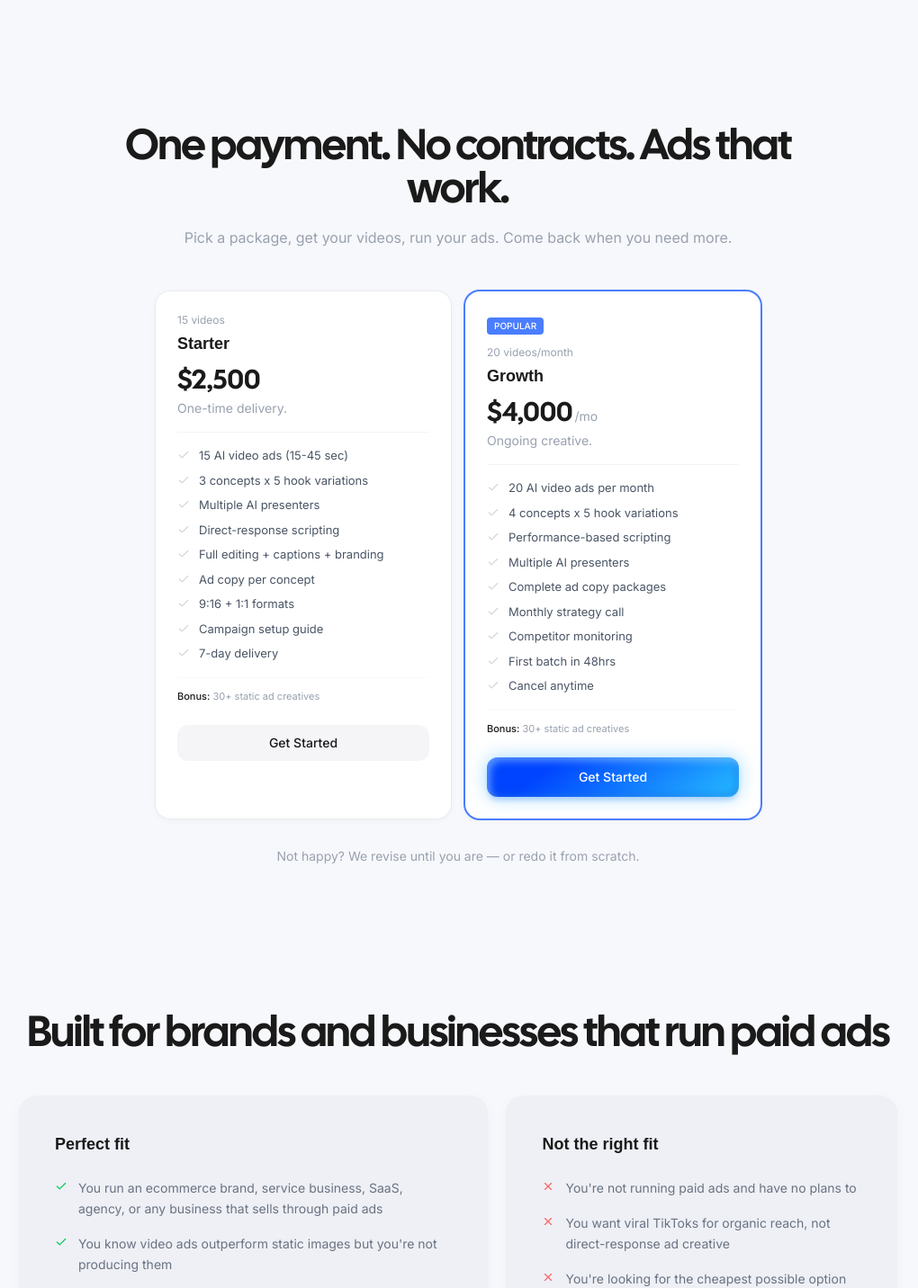
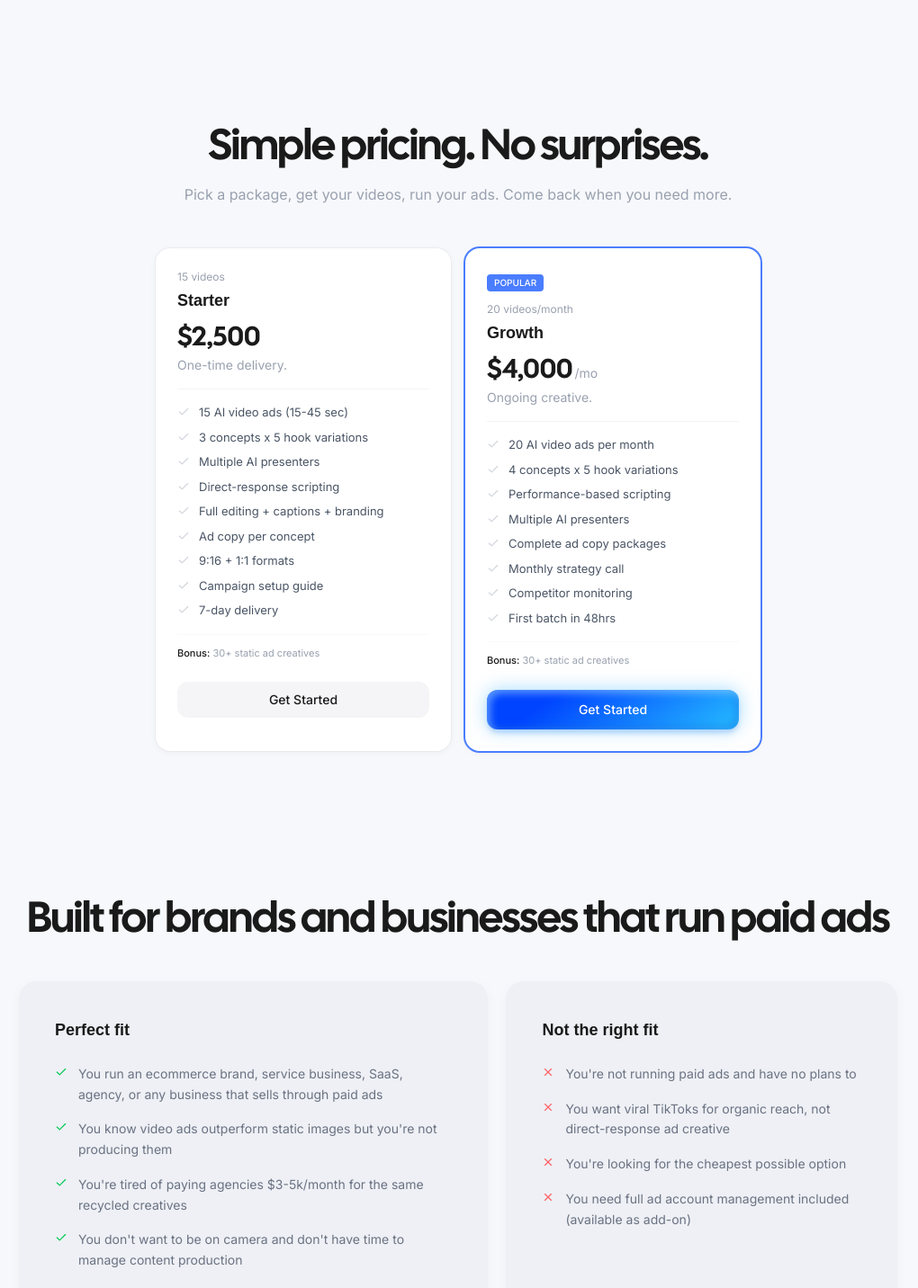
Before and after one commit to Scaler712/the-ad-engine, a Next.js app: page / in a window 1280 px wide. Shown: the part 5960-7392 px from the top of the page at 90% size, without its empty margins (131-1151 px from the left). Built offline with nearby package versions, Linux system fonts and the light colour scheme.

Commit message:
copy: remove guarantee text and contract references
Monthly plan makes "no contracts" messaging inconsistent.

Co-Authored-By: Claude Opus 4.6 (1M context) <noreply@anthropic.com>

```diff
--- a/src/components/cta.tsx
+++ b/src/components/cta.tsx
@@ -41,9 +41,6 @@ export function CTA() {
             </a>
           </div>
 
-          <p className="text-xs text-gray-400">
-            No contracts. No commitments. Not happy? We revise or redo. No questions.
-          </p>
         </motion.div>
       </div>
     </section>
--- a/src/components/pricing.tsx
+++ b/src/components/pricing.tsx
@@ -40,7 +40,6 @@ const packages = [
       "Monthly strategy call",
       "Competitor monitoring",
       "First batch in 48hrs",
-      "Cancel anytime",
     ],
     bonus: "30+ static ad creatives",
   },
@@ -58,7 +57,7 @@ export function Pricing() {
           className="font-heading text-3xl md:text-5xl tracking-tight text-center mb-5 text-[#1a1a1a]"
         >
 
-          One payment. No contracts. Ads that work.
+          Simple pricing. No surprises.
         </motion.h2>
         <motion.p
           initial={{ opacity: 0 }}
@@ -149,10 +148,6 @@ export function Pricing() {
           ))}
         </div>
 
-        {/* Guarantee */}
-        <p className="text-center text-sm text-gray-400 mt-8">
-          Not happy? We revise until you are — or redo it from scratch.
-        </p>
 
       </div>
     </section>
```
